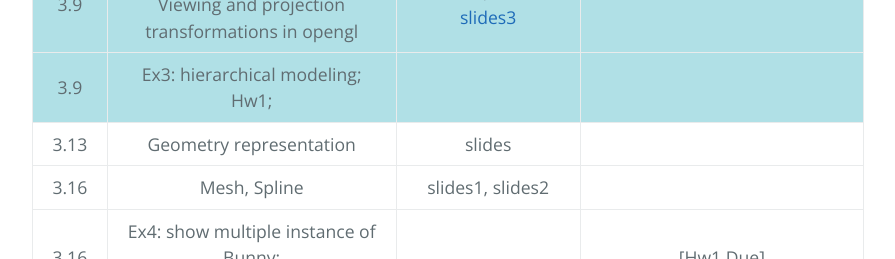
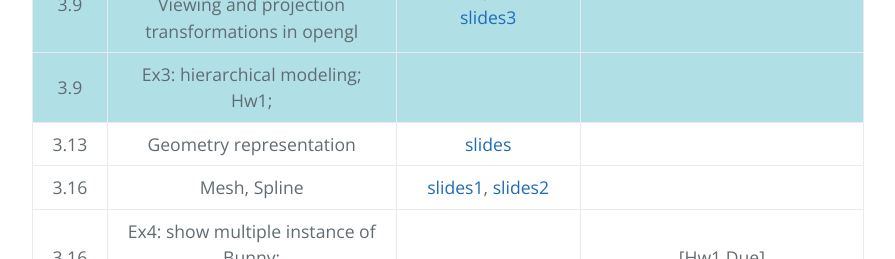
Before and after one commit to jjcao/ComputerGraphics, a plain HTML site: page index.html in a window 1280 px wide. Shown: the part 1820-2079 px from the top of the page, without its empty margins (192-1087 px from the left). Drawn offline with nearby package versions, Linux system fonts and the light colour scheme.

Commit message:
no message

```diff
--- a/index.html
+++ b/index.html
@@ -148,13 +148,14 @@
 <tr>
 <td>3.13</td>
 <td>Geometry representation</td>
-<td>slides</td>
+<td><a href="https://github.com/jjcao/ComputerGraphics/blob/gh-pages/_slides/03_geometry & its representations.pdf?raw=true">slides</a></td>
 <td>&nbsp;</td>
 </tr>
 <tr>
 <td>3.16</td>
 <td>Mesh, Spline</td>
-<td>slides1, slides2</td>
+<td><a href="https://github.com/jjcao/ComputerGraphics/blob/gh-pages/_slides/03-1_meshes and manifolds.pdf?raw=true">slides1</a>,
+     <a href="https://github.com/jjcao/ComputerGraphics/blob/gh-pages/_slides/03-2_spline-slides-Hao Li15.pdf?raw=true">slides2</a></td>
 <td>&nbsp;</td>
 </tr>
 <tr>
```
Also changed, not shown: 3 other files.
